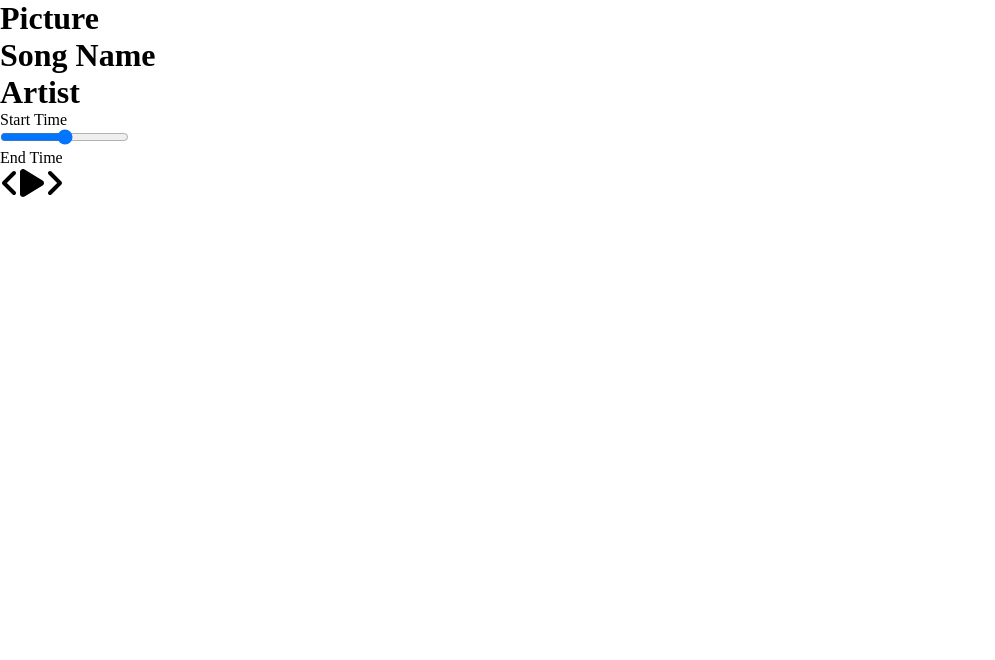
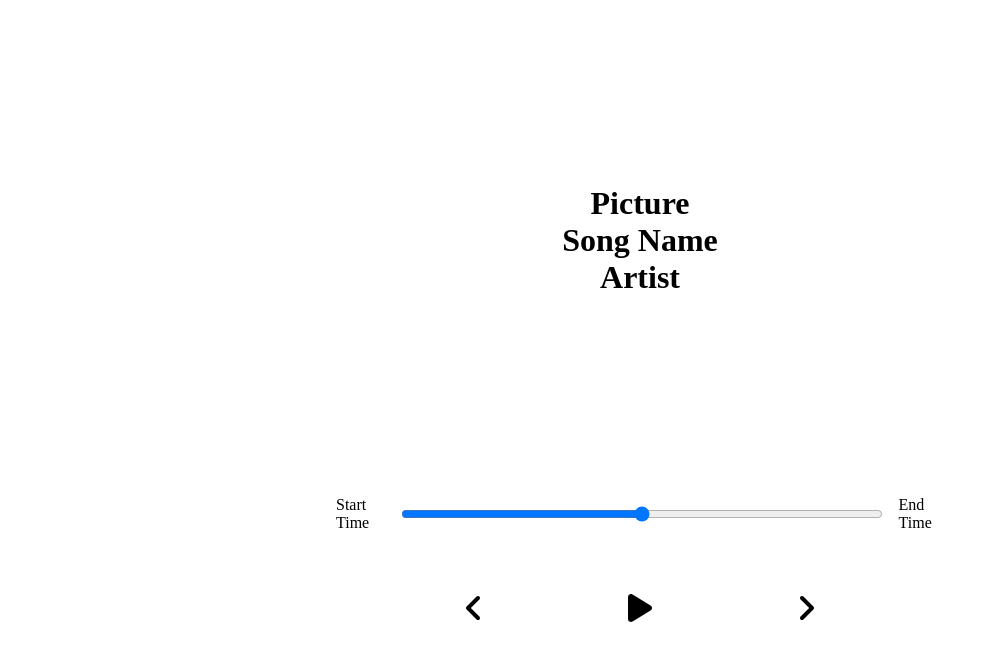
Before and after one commit to Alapottra-troj1n/react-music-player, a React (Create React App) app: page / in a window 1280 px wide. Shown: the top 660 px of the page, without its empty margins (0-995 px from the left). Built offline with nearby package versions, Linux system fonts and the light colour scheme.

Commit message:
added inital styling

```diff
--- a/src/components/Player.js
+++ b/src/components/Player.js
@@ -8,7 +8,7 @@
 
 const Player = () => {
   return (
-    <div>
+    <div className="player">
       <div className="time-control">
         <p>Start Time</p>
         <input type="range" name="" id="" />
--- /dev/null
+++ b/src/styles/_player.scss
@@ -0,0 +1,30 @@
+.player{
+    min-height: 20vh;
+    display:flex;
+    flex-direction: column;
+    align-items: center;
+    justify-content: space-between;
+}
+.time-control{
+    width: 50%;
+    display: flex;
+
+    input{
+        width: 100%;
+        padding: 1rem 2rem;
+    }
+    p{
+        padding: 1rem;
+    }
+
+}
+.play-control{
+    width: 30%;
+    display: flex;
+    justify-content: space-between;
+    align-items: center;
+    padding: 1rem;
+    svg{
+        cursor: pointer;
+    }
+}
--- /dev/null
+++ b/src/styles/_song.scss
@@ -0,0 +1,7 @@
+.song-container{
+    min-height: 60vh;
+    display: flex;
+    flex-direction: column;
+    align-items: center;
+    justify-content: center;
+}
--- a/src/styles/style.scss
+++ b/src/styles/style.scss
@@ -3,3 +3,5 @@
     padding: 0;
     box-sizing: border-box;
 }
+@import './player';
+@import './song'
```
